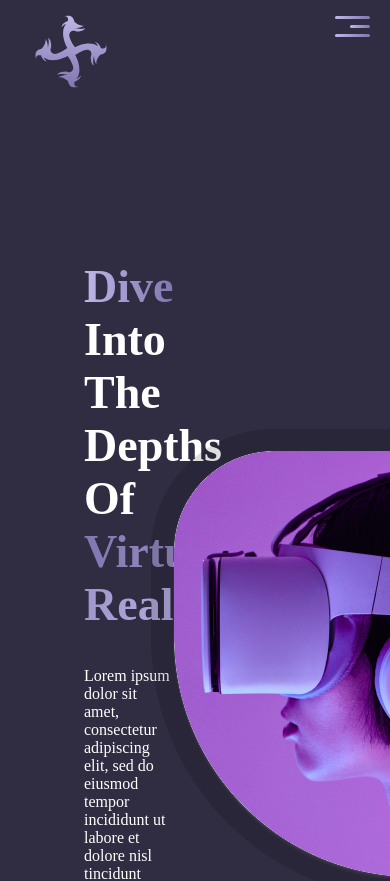
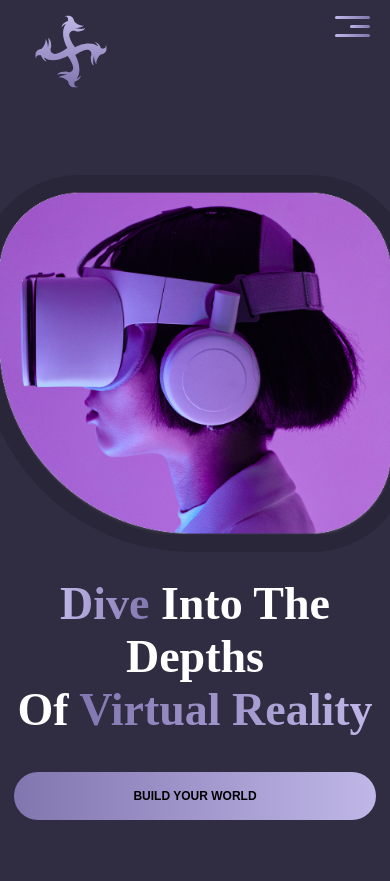
Before and after one commit to KiwiScreams/Hydra-Landing-Page, a React (Vite) app: page / in a window 390 px wide. Shown: the top 881 px of the page. Built offline with nearby package versions, Linux system fonts and the light colour scheme.

Commit message:
layout responsive

```diff
--- a/src/components/layout/Layout.css
+++ b/src/components/layout/Layout.css
@@ -152,3 +152,42 @@
 .social-section.visible {
   opacity: 1;
 }
+@media screen and (max-width: 1000px) {
+  .layout-section {
+    padding: 0 24px;
+  }
+  .layout-section .image-container {
+    justify-content: center;
+    transform: scale(0.8);
+    animation: imageAnim 1s infinite linear;
+  }
+}
+@media screen and (max-width: 800px) {
+  .layout-section {
+    padding: 0 24px;
+    margin-top: 150px;
+    flex-direction: column-reverse;
+  }
+  .layout-section .text-container {
+    width: 90%;
+  }
+}
+@media screen and (max-width: 460px) {
+  .layout-section {
+    padding: 0 14px;
+  }
+  .layout-section .text-container {
+    width: 100%;
+    text-align: center;
+  }
+  .layout-section .text-container p {
+    display: none;
+  }
+  .layout-section button {
+    width: 100%;
+    height: 48px;
+  }
+  .animated-arrow {
+    display: none;
+  }
+}
```
